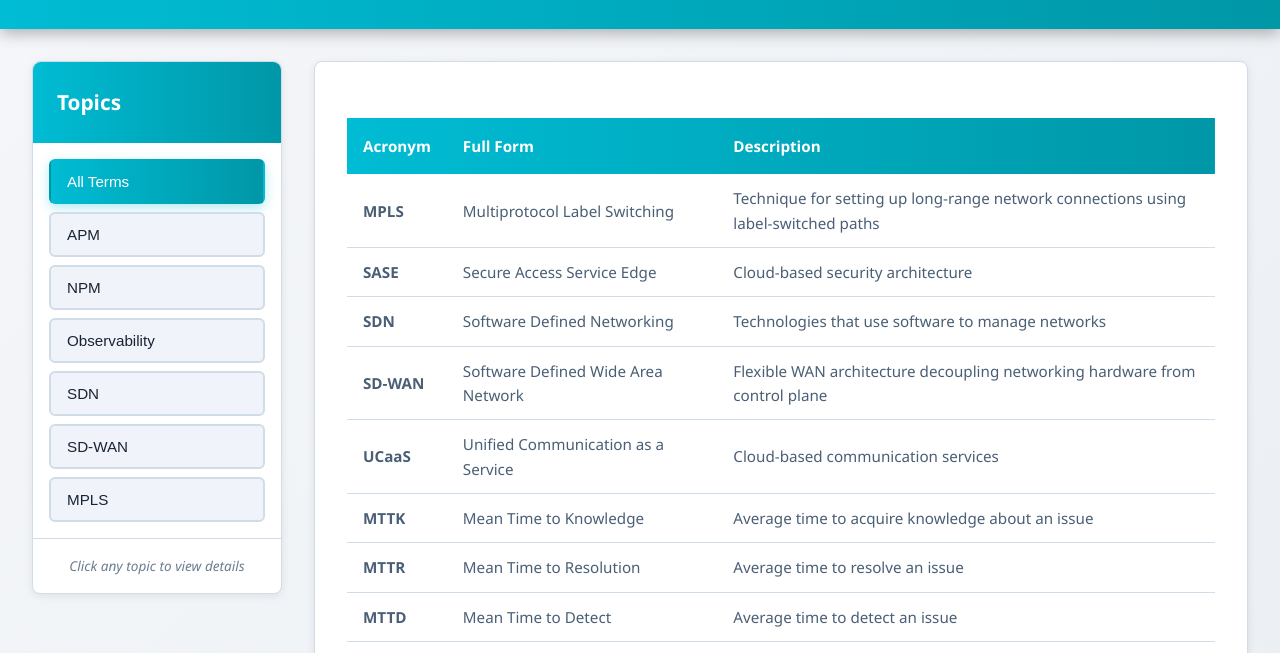
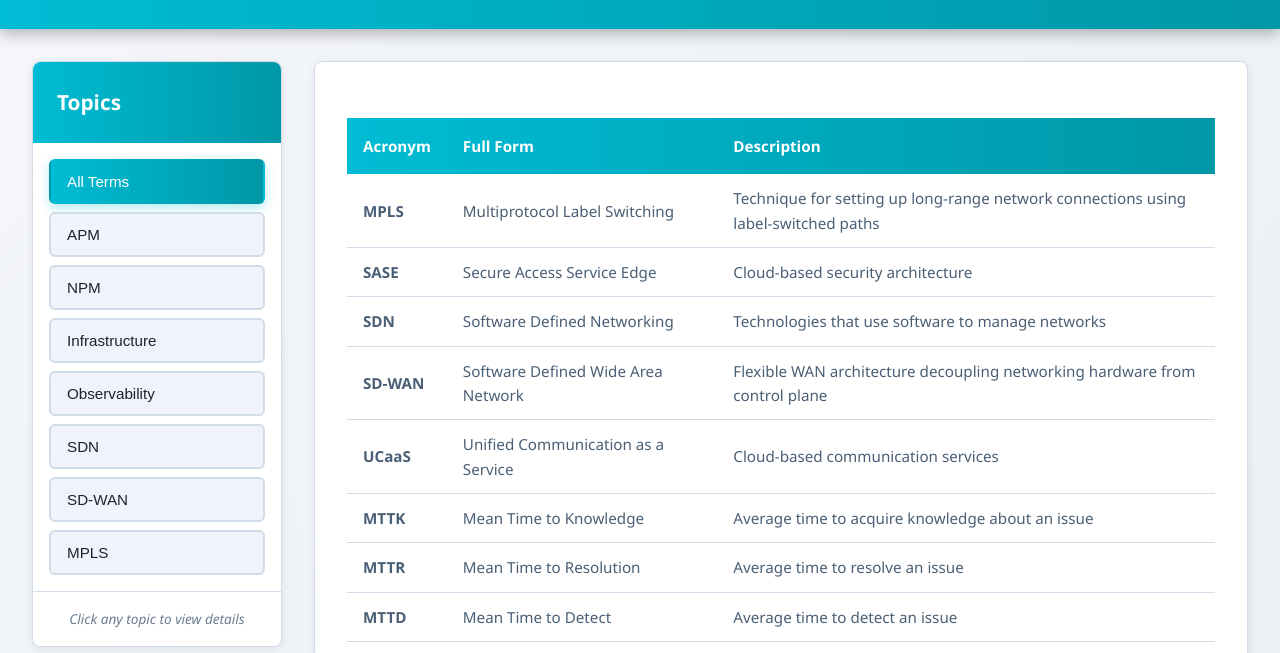
Before and after one commit to pranav5127/npm-apm, a plain HTML site: page webpage/index.html in a window 1280 px wide. Shown: the part 135-788 px from the top of the page. Drawn offline with Linux system fonts and the light colour scheme.

Commit message:
Add Infrastructure Monitoring button to sidebar

```diff
--- a/webpage/index.html
+++ b/webpage/index.html
@@ -25,6 +25,7 @@
                     <button class="term-btn active" data-term="terms">All Terms</button>
                     <button class="term-btn" data-term="apm">APM</button>
                     <button class="term-btn" data-term="npm">NPM</button>
+                    <button class="term-btn" data-term="infrastructure">Infrastructure</button>
                     <button class="term-btn" data-term="observability">Observability</button>
                     <button class="term-btn" data-term="sdn">SDN</button>
                     <button class="term-btn" data-term="sdwan">SD-WAN</button>
```
